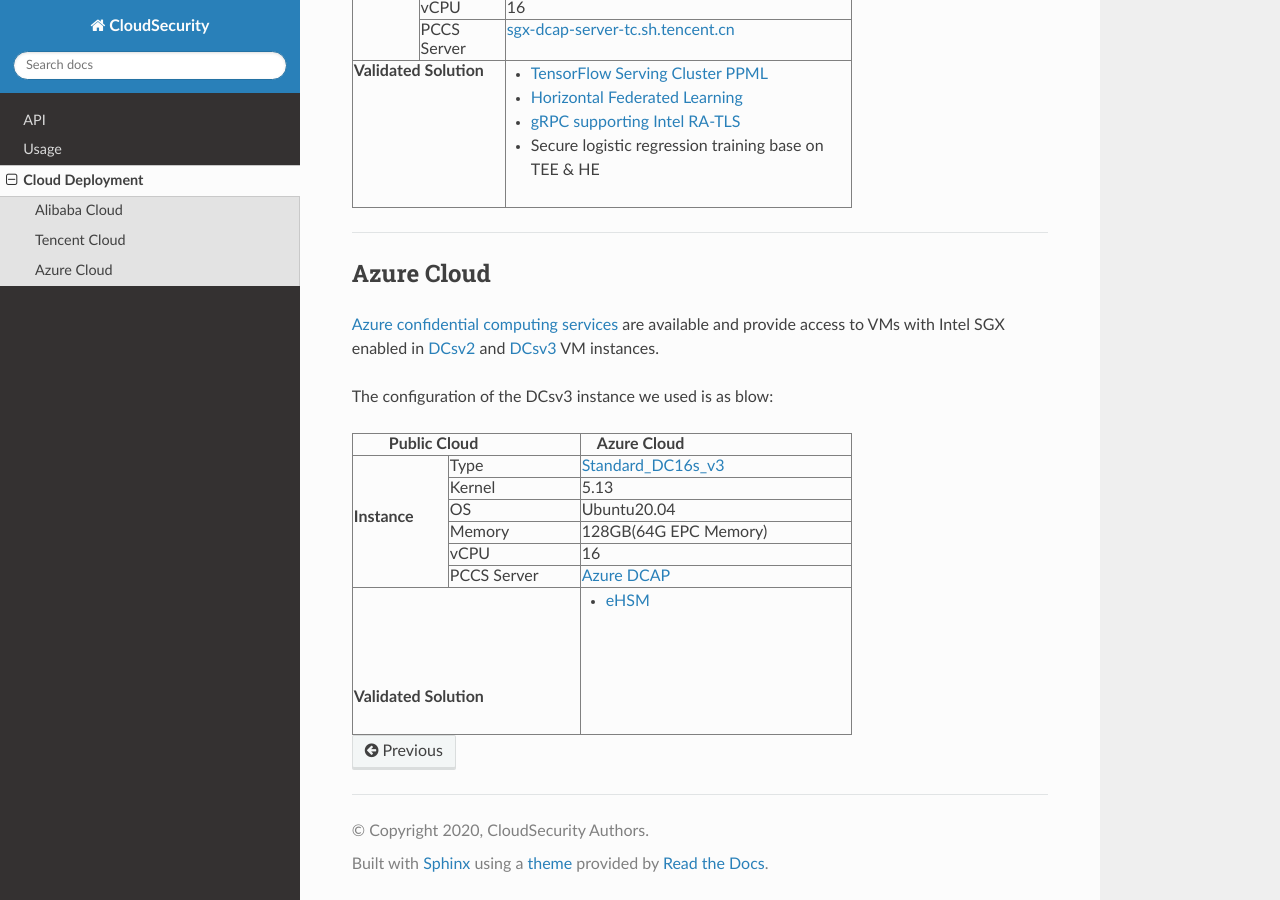
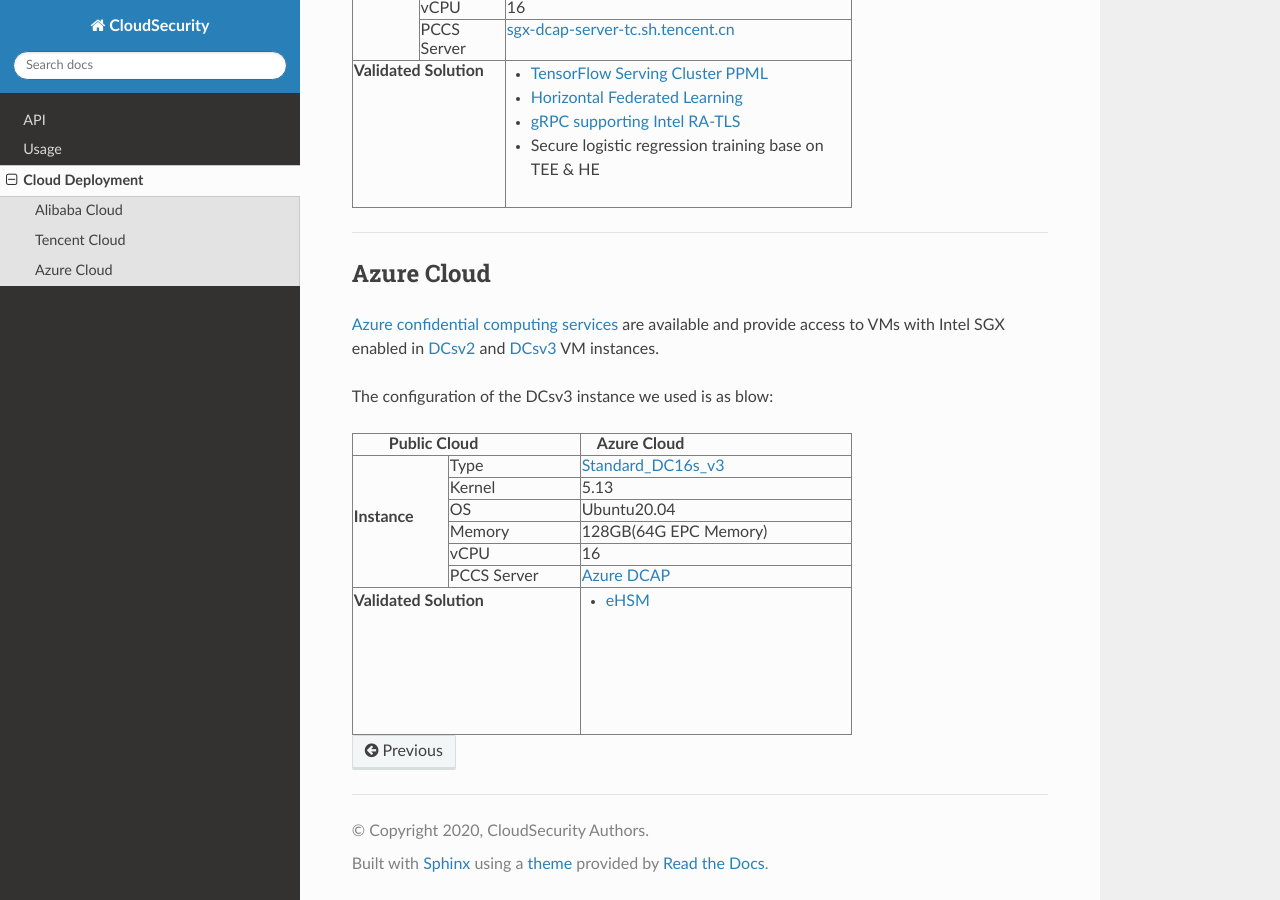
Before and after one commit to RodgerZhu/Cloud_Security, a Sphinx documentation site: the page built from Docs/readdoc/docs/source/cloud.md, in a window 1280 px wide and 900 px high, scrolled down 1260 px. Built offline with Sphinx 7.4.7 and the Read the Docs theme 2.0.0, drawn with Linux system fonts in a browser that asks for light colours; pages that are not in the unit, such as notebooks, are missing from menus.

Commit message:
Update cloud.md

```diff
--- a/Docs/readdoc/docs/source/cloud.md
+++ b/Docs/readdoc/docs/source/cloud.md
@@ -214,10 +214,6 @@
     </tr>
     <tr>
       <td colspan="2">
-        <p>&nbsp;
-        </p>
-        <p>&nbsp;
-        </p>
         <p><strong>Validated Solution&nbsp;</strong>
         </p>
       </td>
```
